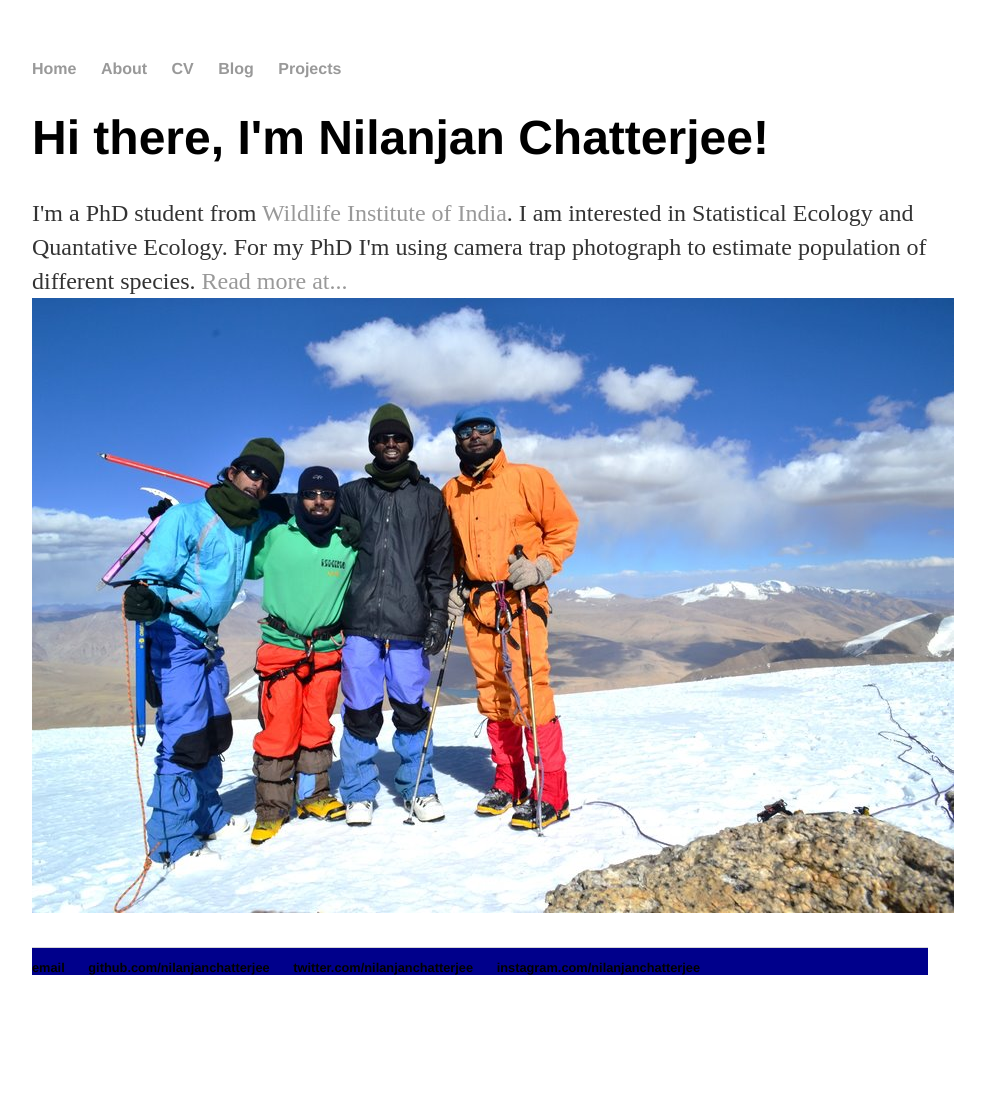
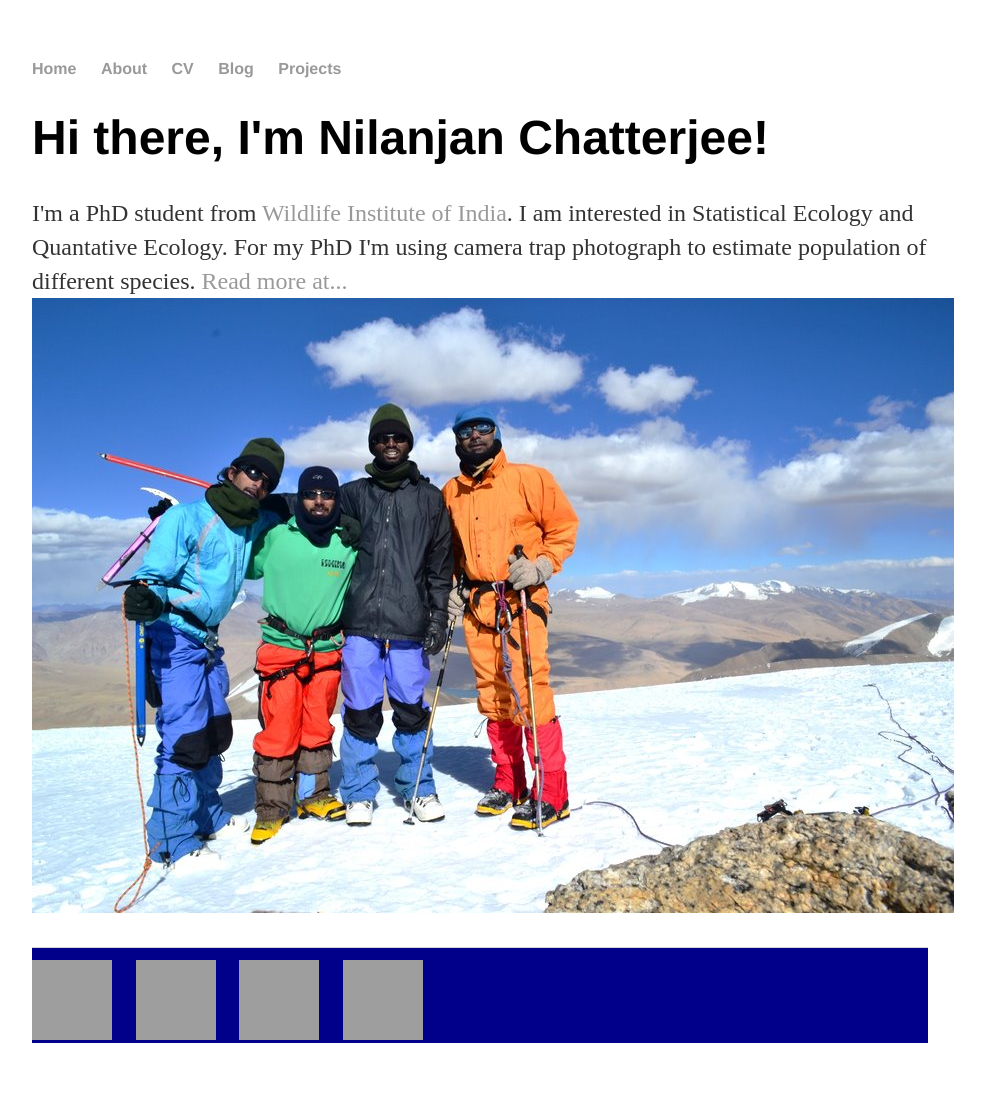
Before and after one commit to nilanjanchatterjee/nilanjanchatterjee.github.io, a Jekyll site: the page built from index.html, in a window 1280 px wide. Shown: the whole page, without its empty margins (160-1145 px from the left). Built offline with Jekyll 4.4.1, drawn with Linux system fonts in a browser that asks for light colours; before the commit the page ends 1035 px from its top, so only the background shows below that; grey boxes are pictures that could not be loaded.

Commit message:
Update default.html
updated social media logos

```diff
--- a/_layouts/default.html
+++ b/_layouts/default.html
@@ -22,10 +22,13 @@
 			</div><!-- /.container -->
 			<footer style="color: black; background-color: darkblue">
 	    		<ul>
-	        		<li><a href="mailto:nilanjanchatterjee7@gmail.com" style="color: black">email</a></li>
-	        		<li><a href="https://github.com/nilanjanchatterjee" style="color: black">github.com/nilanjanchatterjee</a></li>
-				<li><a href="https://twitter.com/footloose_nil" style="color: black">twitter.com/nilanjanchatterjee</a></li>
-				<li><a href="https://www.instagram.com/nilanjan_footloose/" style="color: black">instagram.com/nilanjanchatterjee</a></li>
+	        		<li><a href="mailto:nilanjanchatterjee7@gmail.com" style="color: black">
+					<img src="nilanjanchatterjee.github.io/e-mail.png" width="80" height="80" title="e-mail"></a></li>
+	        		<li><a href="https://github.com/nilanjanchatterjee" style="color: black">
+					<img src="nilanjanchatterjee.github.io/github.png" width="80" height="80" title="github"></a></li>
+				<li><a href="https://twitter.com/footloose_nil" style="color: black">
+					<img src="nilanjanchatterjee.github.io/twit.png" width="80" height="80" title="twitter"></a></li>
+				<li><a href="https://www.instagram.com/nilanjan_footloose/" style="color: black"><img src="nilanjanchatterjee.github.io/insta.jpg" width="80" height="80" title="instagram"></a></li>
 				</ul>
 			</footer>
 		</body>
```
